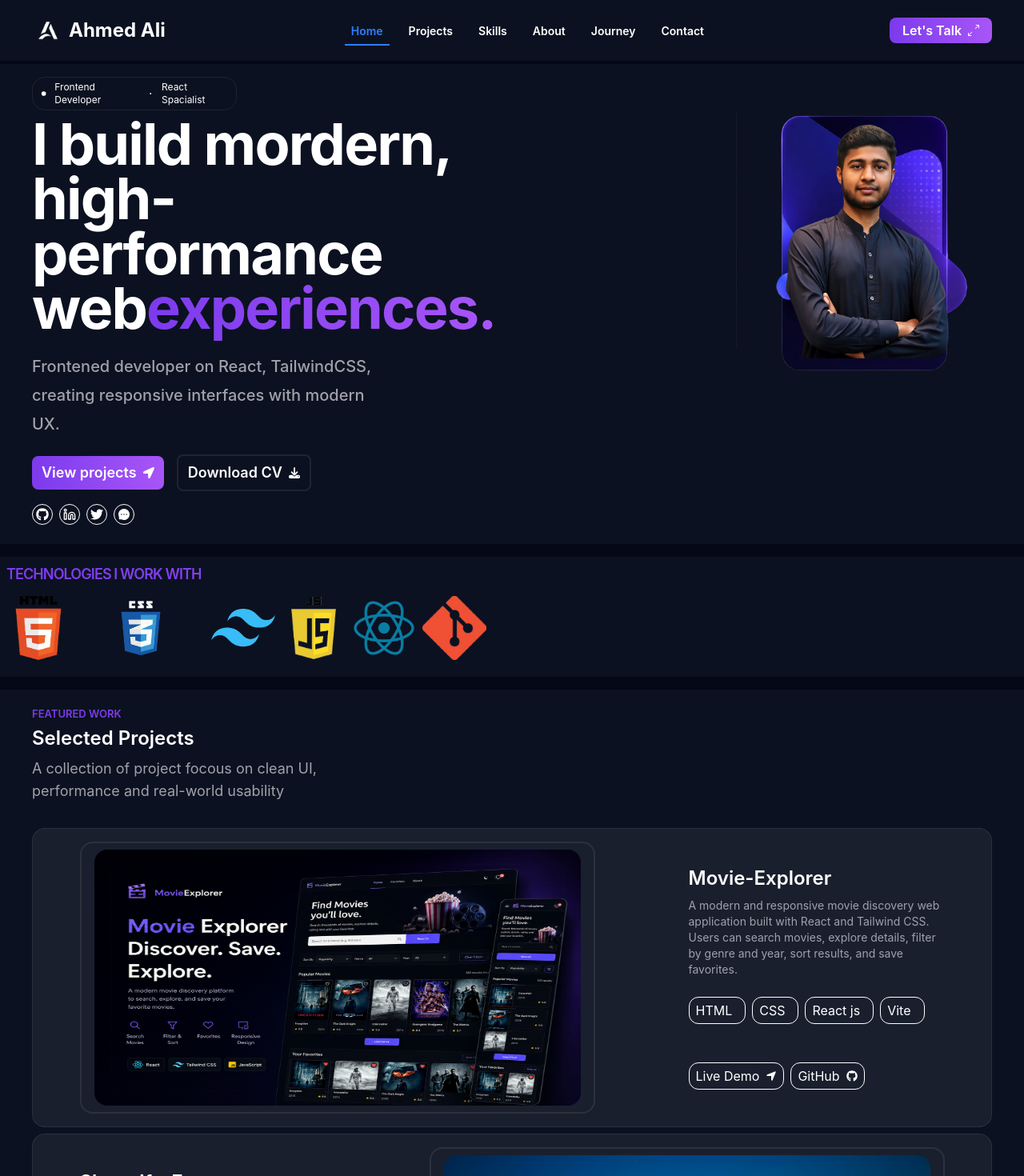
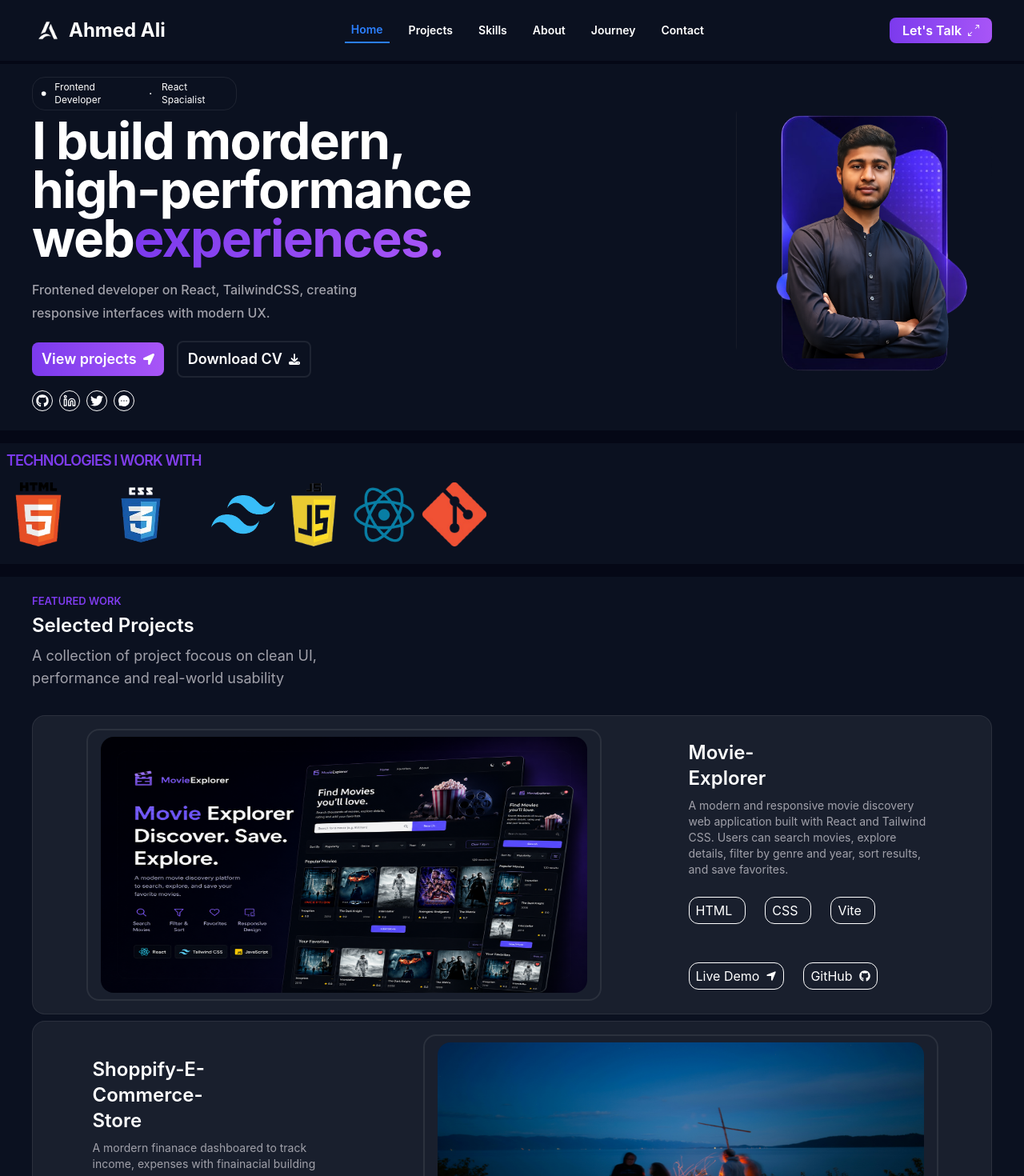
Before and after one commit to Ahmed-Ali-gif/my-portfolio, a React (Vite) app: page / in a window 1280 px wide. Shown: the top 1470 px of the page at 80% size. Built offline with nearby package versions, Linux system fonts and the light colour scheme.

Commit message:
initial commit

```diff
--- a/src/components/fearture/FeatureBox.jsx
+++ b/src/components/fearture/FeatureBox.jsx
@@ -8,14 +8,14 @@ import { NavLink } from "react-router-dom";
 const FeatureBox = () => {
   return (
     <article className="py-4">
-      <section className="flex flex-row-reverse items-center justify-around border border-[rgba(255,255,255,0.08)] rounded-2xl py-4 my-2 bg-[rgba(255,255,255,0.06)] ">
+      <section className="flex flex-col-reverse sm:px-4 sm:py-4 md:flex-row-reverse lg:flex-row-reverse  items-center justify-around border border-[rgba(255,255,255,0.08)] rounded-2xl py-4 my-2 bg-[rgba(255,255,255,0.06)] ">
         <FeatureText
           heading="Movie-Explorer"
           para="A modern and responsive movie discovery web application built with React and Tailwind CSS. Users can search movies, explore details, filter by genre and year, sort results, and save favorites."
         />
         <FeatureImg feature_Img={movieimg} />
       </section>
-      <section className="flex items-center justify-around border border-[rgba(255,255,255,0.08)] rounded-2xl py-4 my-2 bg-[rgba(255,255,255,0.06)]">
+      <section className="flex flex-col sm:px-4 sm:py-4 md:flex-row lg:flex-row   items-center justify-around border border-[rgba(255,255,255,0.08)] rounded-2xl py-4 my-2 bg-[rgba(255,255,255,0.06)]">
         <FeatureText
           heading="Shoppify-E-Commerce-Store"
           para=" A mordern finanace dashboared to track income, expenses with finainacial
@@ -23,7 +23,7 @@ const FeatureBox = () => {
         />
         <FeatureImg feature_Img={img} />
       </section>
-      <section className="flex flex-row-reverse items-center justify-around border border-[rgba(255,255,255,0.08)] rounded-2xl py-4 my-2 bg-[rgba(255,255,255,0.06)]">
+      <section className="flex flex-col-reverse sm:px-4 sm:py-4 md:flex-row-reverse lg:flex-row-reverse items-center justify-around border border-[rgba(255,255,255,0.08)] rounded-2xl py-4 my-2 bg-[rgba(255,255,255,0.06)]">
         <FeatureText
           heading="Ai Analyzer"
           para=" A mordern finanace dashboared to track income, expenses with finainacial
--- a/src/components/fearture/FeatureText.jsx
+++ b/src/components/fearture/FeatureText.jsx
@@ -5,22 +5,21 @@ import { FaLocationArrow } from "react-icons/fa6";
 const FeatureText = ({ heading, para }) => {
   return (
     <div>
-      <h2 className="text-2xl font-semibold w-48">{heading}</h2>
-      <p className="py-2 text-sm w-80 text-[#A1A1AA]">{para}</p>
+      <h2 className="text-2xl font-semibold w-48 px-2">{heading}</h2>
+      <p className="py-2 text-sm w-80 text-[#A1A1AA] px-2">{para}</p>
       <div className="flex items-center mt-4 gap-2">
-        <Button className="px-2 py-1 rounded-xl border" title="HTML" />
-        <Button className="px-2 py-1 rounded-xl border" title="CSS" />
-        <Button className="px-2 py-1 rounded-xl border" title="React js" />
-        <Button className="px-2 py-1 rounded-xl border" title="Vite" />
+        <Button className="px-2 mx-2 py-1 rounded-xl border" title="HTML" />
+        <Button className="px-2 mx-2 py-1 rounded-xl border" title="CSS" />
+        <Button className="px-2 mx-2 py-1 rounded-xl border" title="Vite" />
       </div>
       <div className="flex items-center gap-2 mt-12">
           <Button
-            className="px-2 py-1 rounded-xl border"
+            className="px-2 mx-2 py-1 rounded-xl border"
             title="Live Demo"
             icon={<FaLocationArrow />}
           />
         <Button
-          className="px-2 py-1 rounded-xl border"
+          className="px-2 mx-2 py-1 rounded-xl border"
           title="GitHub"
           icon={<FaGithub />}
         />
--- a/src/components/hero/HeroBox.jsx
+++ b/src/components/hero/HeroBox.jsx
@@ -5,8 +5,8 @@ import HeroImg from "./HeroImg";
 const HeroBox = () => {
   return (
     <>
-    <main className="bg-[#0B1120] text-[#FFFF] mt-20">
-      <section className="flex justify-between mx-10 mt-3 py-2 ">
+    <main className="bg-[#0B1120] text-[#FFFF] mt-20 ">
+      <section className="flex flex-col-reverse md:flex-row lg:flex-row justify-between mx-10 mt-3 py-2 ">
         <HeroText />
         <HeroImg />
       </section>
--- a/src/components/hero/HeroText.jsx
+++ b/src/components/hero/HeroText.jsx
@@ -24,13 +24,13 @@ const HeroText = () => {
         <span>React Spacialist</span>
       </div>
       <div>
-        <h1 className="text-[#FFFFFF] font-bold text-7xl tracking-tight leading-[95%] w-[38rem]">
+        <h1 className="text-[#FFFFFF] font-bold text-[clamp(3rem,5vw,4.5rem)] tracking-tight leading-[95%] sm:w-[30rem] lg:w-[38rem]">
           I build mordern, high-performance web
           <span className="bg-gradient-to-r from-[#7C3AED] to-[#A855F7] bg-clip-text text-transparent">
             experiences.
           </span>
         </h1>
-        <p className=" font-medium text-xl leading-[180%] w-[26.99rem] py-5 text-[#A1A1AA]">
+        <p className=" font-medium text-[(.8rem,2vw,1.8rem)] leading-[180%] sm:w-[21.99rem] md:w-[26.99rem] lg:w-[26.99rem] py-5 text-[#A1A1AA]">
           Frontened developer on React, TailwindCSS, creating responsive
           interfaces with modern UX.
         </p>
--- a/src/components/nav/NavBar.jsx
+++ b/src/components/nav/NavBar.jsx
@@ -16,7 +16,7 @@ const NavBar = () => {
         {navItems.map((elem, indx) => {
           const { title, path } = elem;
           return (
-            <li key={indx}>
+            <li className=" hidden md:flex lg:flex" key={indx}>
               <NavLink
                 className={({
                   isActive,
```
